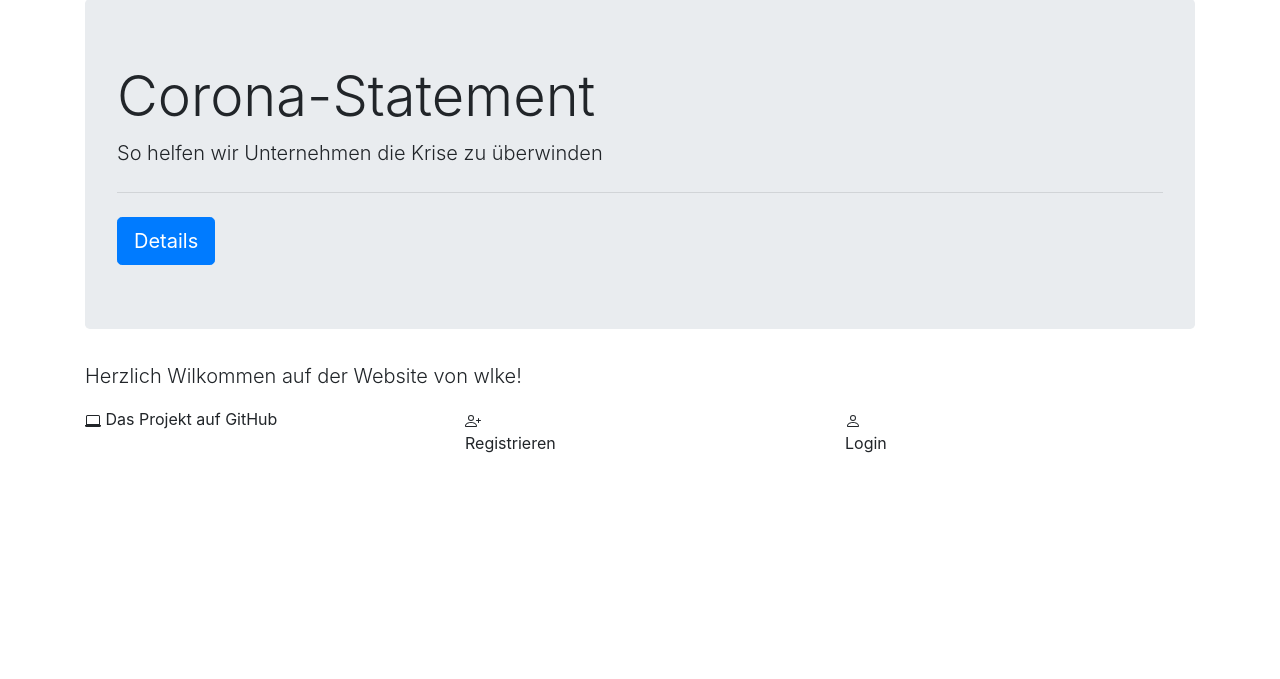
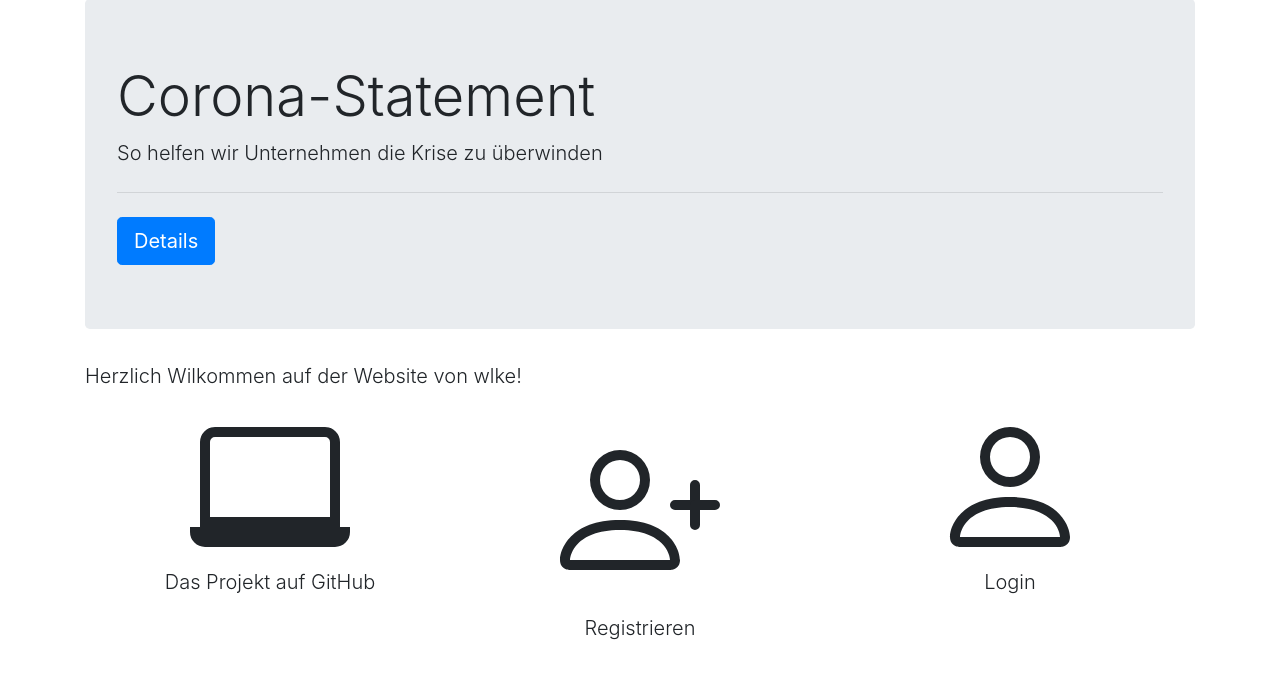
Before and after one commit to HAUDRAUFHAUN/wlke, a Django app: page / in a window 1280 px wide; the page is wider, and only the part inside the window is pictured. Shown: the part 81-760 px from the top of that part. Run offline with Django 3.2, Linux system fonts and the light colour scheme; data comes from the database, SQL or seed files in the repository; some libraries are stand-ins or nearby versions.

Commit message:
style up index.html

```diff
--- a/wlke/templates/index/index.html
+++ b/wlke/templates/index/index.html
@@ -10,30 +10,34 @@
         <a class="btn btn-primary btn-lg" href="/jumbo/{{ jumbo_data.pk }}" role="button">Details</a>
     </div>
     <p class="lead">Herzlich Wilkommen auf der Website von wlke!</p>
-     <div class="row">
+    <div class="container text-center">
+    <div class="row">
     <div class="col-sm">
-    <svg class="bi bi-laptop" width="1em" height="1em" viewBox="0 0 16 16" fill="currentColor" xmlns="http://www.w3.org/2000/svg">
+    <svg class="bi bi-laptop" width="10em" height="10em" viewBox="0 0 16 16" fill="currentColor" xmlns="http://www.w3.org/2000/svg">
       <path fill-rule="evenodd" d="M13.5 3h-11a.5.5 0 0 0-.5.5V11h12V3.5a.5.5 0 0 0-.5-.5zm-11-1A1.5 1.5 0 0 0 1 3.5V12h14V3.5A1.5 1.5 0 0 0 13.5 2h-11z"></path>
       <path d="M0 12h16v.5a1.5 1.5 0 0 1-1.5 1.5h-13A1.5 1.5 0 0 1 0 12.5V12z"></path>
     </svg>
-      Das Projekt auf GitHub
+    <br>
+     <p class="lead">Das Projekt auf GitHub</p>
     </div>
     <div class="col-sm">
-    <svg class="bi bi-person-plus" width="1em" height="1em" viewBox="0 0 16 16" fill="currentColor" xmlns="http://www.w3.org/2000/svg">
+    <svg class="bi bi-person-plus" width="10em" height="1oem" viewBox="0 0 16 16" fill="currentColor" xmlns="http://www.w3.org/2000/svg">
         <path fill-rule="evenodd" d="M11 14s1 0 1-1-1-4-6-4-6 3-6 4 1 1 1 1h10zm-9.995-.944v-.002.002zM1.022 13h9.956a.274.274 0 0 0 .014-.002l.008-.002c-.001-.246-.154-.986-.832-1.664C9.516 10.68 8.289 10 6 10c-2.29 0-3.516.68-4.168 1.332-.678.678-.83 1.418-.832 1.664a1.05 1.05 0 0 0 .022.004zm9.974.056v-.002.002zM6 7a2 2 0 1 0 0-4 2 2 0 0 0 0 4zm3-2a3 3 0 1 1-6 0 3 3 0 0 1 6 0zm4.5 0a.5.5 0 0 1 .5.5v2a.5.5 0 0 1-.5.5h-2a.5.5 0 0 1 0-1H13V5.5a.5.5 0 0 1 .5-.5z"></path>
         <path fill-rule="evenodd" d="M13 7.5a.5.5 0 0 1 .5-.5h2a.5.5 0 0 1 0 1H14v1.5a.5.5 0 0 1-1 0v-2z"></path>
     </svg>
     <br>
-      Registrieren
+      <p class="lead">Registrieren</p>
     </div>
-    <div class="col-sm"><svg class="bi bi-person" width="1em" height="1em" viewBox="0 0 16 16" fill="currentColor" xmlns="http://www.w3.org/2000/svg">
+    <div class="col-sm">
+    <svg class="bi bi-person" width="10em" height="10em" viewBox="0 0 16 16" fill="currentColor" xmlns="http://www.w3.org/2000/svg">
         <path fill-rule="evenodd" d="M13 14s1 0 1-1-1-4-6-4-6 3-6 4 1 1 1 1h10zm-9.995-.944v-.002.002zM3.022 13h9.956a.274.274 0 0 0 .014-.002l.008-.002c-.001-.246-.154-.986-.832-1.664C11.516 10.68 10.289 10 8 10c-2.29 0-3.516.68-4.168 1.332-.678.678-.83 1.418-.832 1.664a1.05 1.05 0 0 0 .022.004zm9.974.056v-.002.002zM8 7a2 2 0 1 0 0-4 2 2 0 0 0 0 4zm3-2a3 3 0 1 1-6 0 3 3 0 0 1 6 0z"></path>
     </svg>
     <br>
-      Login
+      <p class="lead">Login</p>
     </div>
   </div>
-    </div>
+  </div>
+ </div>
 
 
 {% endblock %}
```
